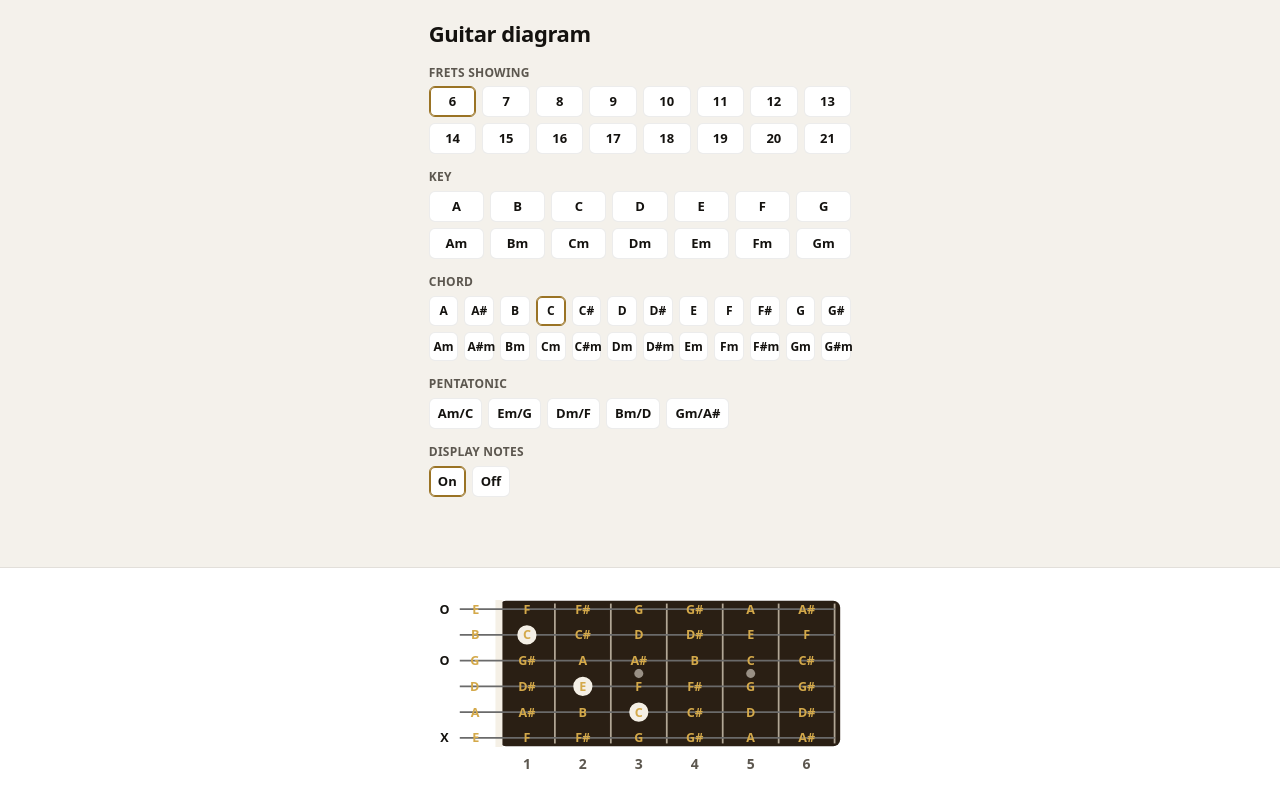
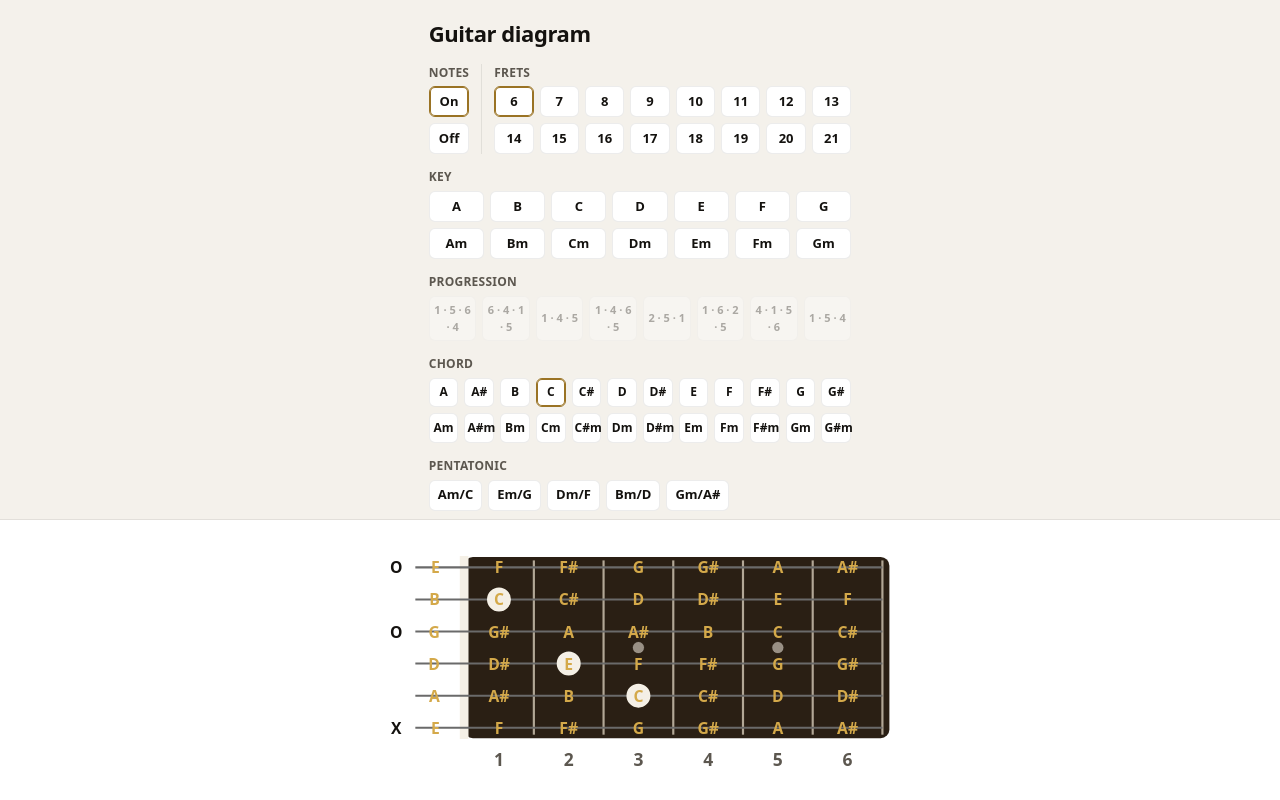
Before and after one commit to maxwellhankner/guitar-practice-app, a React (Vite) app: page / in a window 1280 px wide. Built offline with nearby package versions, Linux system fonts and the light colour scheme.

Commit message:
added progression and fixes

```diff
--- a/src/App.css
+++ b/src/App.css
@@ -6,7 +6,7 @@
 .app-page {
   height: 100%;
   display: grid;
-  grid-template-rows: minmax(0, 1fr) auto;
+  grid-template-rows: minmax(0, 1fr) 35dvh;
   overflow: hidden;
 }
 
@@ -26,8 +26,26 @@
 
 .app-page__diagram {
   min-height: 0;
+  display: flex;
+  align-items: center;
+  justify-content: center;
   padding: 1rem 1.5rem 1.25rem;
   background: var(--card-bg);
+  overflow-x: auto;
+  overflow-y: hidden;
+  scrollbar-width: none;
+}
+
+.app-page__diagram::-webkit-scrollbar {
+  display: none;
+}
+
+.app-page__diagram-stage {
+  height: 100%;
+  display: flex;
+  align-items: center;
+  justify-content: center;
+  flex-shrink: 0;
 }
 
 .app-page__inner {
@@ -56,6 +74,45 @@
   gap: 0.3rem;
 }
 
+.diagram-notes-frets {
+  display: flex;
+  align-items: stretch;
+  gap: 0.75rem;
+}
+
+.diagram-notes-frets__divider {
+  width: 1px;
+  align-self: stretch;
+  background: var(--card-border);
+  flex-shrink: 0;
+}
+
+.diagram-notes-frets__notes {
+  display: flex;
+  flex-direction: column;
+  gap: 0.3rem;
+  flex-shrink: 0;
+}
+
+.diagram-notes-toggle {
+  display: flex;
+  flex-direction: column;
+  gap: 0.375rem;
+}
+
+.diagram-notes-toggle .diagram-chord-btn {
+  width: 3.25rem;
+  min-width: 3.25rem;
+}
+
+.diagram-notes-frets__frets {
+  display: flex;
+  flex-direction: column;
+  gap: 0.3rem;
+  flex: 1;
+  min-width: 0;
+}
+
 .diagram-label {
   margin: 0;
   font-size: 0.75rem;
@@ -81,6 +138,17 @@
   display: grid;
   grid-template-columns: repeat(7, 1fr);
   gap: 0.375rem;
+}
+
+.diagram-progression-grid {
+  display: grid;
+  grid-template-columns: repeat(8, 1fr);
+  gap: 0.375rem;
+}
+
+.diagram-progression-grid .diagram-chord-btn {
+  font-size: 0.6875rem;
+  padding-inline: 0.125rem;
 }
 
 .diagram-chord-select-grid {
@@ -126,7 +194,9 @@
 }
 
 .diagram-fret-grid .diagram-chord-btn,
+.diagram-notes-toggle .diagram-chord-btn,
 .diagram-key-select-grid .diagram-chord-btn,
+.diagram-progression-grid .diagram-chord-btn,
 .diagram-chord-in-key .diagram-chord-btn,
 .diagram-chord-select-grid .diagram-chord-btn {
   width: 100%;
--- a/src/components/Fretboard/Fretboard.module.css
+++ b/src/components/Fretboard/Fretboard.module.css
@@ -17,15 +17,16 @@
   --fb-position-bar: #f5f0e6;
   --fb-inlay: rgba(255, 248, 235, 0.52);
   --fb-inlay-edge: rgba(255, 255, 255, 0.18);
-  width: 100%;
-  max-width: 100%;
+  height: 100%;
+  width: fit-content;
+  flex-shrink: 0;
   margin: 0;
 }
 
 .svg {
   display: block;
-  width: 100%;
-  height: auto;
+  height: 100%;
+  width: auto;
   vertical-align: middle;
   border-radius: 0.5rem;
 }
--- a/src/components/Fretboard/Fretboard.tsx
+++ b/src/components/Fretboard/Fretboard.tsx
@@ -261,6 +261,15 @@ function layoutGeometry(
         markers.push({ x: openMarkerX, y, kind: 'open', key: `o${stringIndex}` })
       }
     })
+  } else {
+    for (let stringIndex = 0; stringIndex < STRINGS; stringIndex++) {
+      markers.push({
+        x: openMarkerX,
+        y: yForString(stringIndex),
+        kind: 'open',
+        key: `o${stringIndex}`,
+      })
+    }
   }
 
   const fretLabels = Array.from({ length: fretCount }, (_, i) => ({
@@ -380,7 +389,7 @@ export function Fretboard({
     scalePattern != null && scalePattern.positions.length > 0
       ? scalePattern.name
       : resolved == null
-        ? 'No chord'
+        ? 'Open strings'
         : (resolved.name ??
           (typeof chord === 'string' ? chord : 'Custom chord'))
 
--- /dev/null
+++ b/src/components/Fretboard/progressions.ts
@@ -0,0 +1,72 @@
+import { type ChordPresetId } from './chords'
+import {
+  KEY_MAJOR_IDS,
+  KEY_MINOR_IDS,
+  chordsInKeyOrder,
+  type KeyId,
+} from './keys'
+
+export const PROGRESSION_IDS = [
+  'p1',
+  'p2',
+  'p3',
+  'p4',
+  'p5',
+  'p6',
+  'p7',
+  'p8',
+] as const
+
+export type ProgressionId = (typeof PROGRESSION_IDS)[number]
+
+export type ProgressionDef = {
+  id: ProgressionId
+  /** Button label, e.g. "1 · 5 · 6 · 4" */
+  label: string
+  /** Diatonic scale degrees (1 = tonic … 7 = leading tone). */
+  degrees: readonly number[]
+}
+
+export const PROGRESSIONS: Record<ProgressionId, ProgressionDef> = {
+  p1: { id: 'p1', label: '1 · 5 · 6 · 4', degrees: [1, 5, 6, 4] },
+  p2: { id: 'p2', label: '6 · 4 · 1 · 5', degrees: [6, 4, 1, 5] },
+  p3: { id: 'p3', label: '1 · 4 · 5', degrees: [1, 4, 5] },
+  p4: { id: 'p4', label: '1 · 4 · 6 · 5', degrees: [1, 4, 6, 5] },
+  p5: { id: 'p5', label: '2 · 5 · 1', degrees: [2, 5, 1] },
+  p6: { id: 'p6', label: '1 · 6 · 2 · 5', degrees: [1, 6, 2, 5] },
+  p7: { id: 'p7', label: '4 · 1 · 5 · 6', degrees: [4, 1, 5, 6] },
+  p8: { id: 'p8', label: '1 · 5 · 4', degrees: [1, 5, 4] },
+}
+
+const ALL_KEY_IDS = [...KEY_MAJOR_IDS, ...KEY_MINOR_IDS] as const
+
+function chordForDegree(
+  keyId: KeyId,
+  degree: number,
+): ChordPresetId {
+  const inKey = chordsInKeyOrder(keyId)
+  const chordId = inKey[degree - 1]
+  if (chordId == null) {
+    throw new Error(`Key ${keyId}: no chord for degree ${degree}`)
+  }
+  return chordId
+}
+
+function assertProgressions(): void {
+  for (const keyId of ALL_KEY_IDS) {
+    for (const progressionId of PROGRESSION_IDS) {
+      chordsForProgression(keyId, progressionId)
+    }
+  }
+}
+
+/** Chords for a progression in the given key, in progression order. */
+export function chordsForProgression(
+  keyId: KeyId,
+  progressionId: ProgressionId,
+): ChordPresetId[] {
+  const { degrees } = PROGRESSIONS[progressionId]
+  return degrees.map((degree) => chordForDegree(keyId, degree))
+}
+
+assertProgressions()
--- a/src/pages/HomePage.tsx
+++ b/src/pages/HomePage.tsx
@@ -5,16 +5,20 @@ import {
   CHORD_MINOR_IDS,
   Fretboard,
   chordsInKeyOrder,
+  chordsForProgression,
   isChordInKey,
   chordRomanNumeral,
   KEY_DEFS,
   KEY_MAJOR_IDS,
   KEY_MINOR_IDS,
+  PROGRESSIONS,
+  PROGRESSION_IDS,
   PENTATONIC_KEYS,
   PENTATONIC_KEY_IDS,
   pentatonicPatternForWindow,
   type ChordPresetId,
   type KeyId,
+  type ProgressionId,
   type PentatonicKeyId,
 } from '../components/Fretboard'
 
@@ -33,6 +37,14 @@ export function HomePage() {
   })
   const [displayNotes, setDisplayNotes] = useState(true)
   const [selectedKey, setSelectedKey] = useState<KeyId | null>(null)
+  const [selectedProgression, setSelectedProgression] =
+    useState<ProgressionId | null>(null)
+
+  useEffect(() => {
+    if (selectedKey == null) {
+      setSelectedProgression(null)
+    }
+  }, [selectedKey])
 
   useEffect(() => {
     if (
@@ -45,20 +57,34 @@ export function HomePage() {
     setSelection(null)
   }, [selectedKey, selection])
 
+  const visibleChordIds = useMemo(() => {
+    if (selectedKey == null) {
+      return [...CHORD_MAJOR_IDS, ...CHORD_MINOR_IDS]
+    }
+    if (selectedProgression != null) {
+      return chordsForProgression(selectedKey, selectedProgression)
+    }
+    return chordsInKeyOrder(selectedKey)
+  }, [selectedKey, selectedProgression])
+
+  useEffect(() => {
+    if (
+      selectedKey == null ||
+      selectedProgression == null ||
+      selection?.kind !== 'chord' ||
+      visibleChordIds.includes(selection.id)
+    ) {
+      return
+    }
+    setSelection(null)
+  }, [selectedKey, selectedProgression, selection, visibleChordIds])
+
   const scalePattern = useMemo(() => {
     if (selection?.kind !== 'pentatonic') {
       return null
     }
     return pentatonicPatternForWindow(selection.key, fretCount)
   }, [selection, fretCount])
-
-  const visibleChordIds = useMemo(
-    () =>
-      selectedKey != null
-        ? chordsInKeyOrder(selectedKey)
-        : [...CHORD_MAJOR_IDS, ...CHORD_MINOR_IDS],
-    [selectedKey],
-  )
 
   return (
     <main className="app-page">
@@ -71,9 +97,50 @@ export function HomePage() {
             Guitar diagram
           </h1>
           <div className="diagram-controls">
-            <div className="diagram-field">
+            <div className="diagram-field diagram-field--notes-frets">
+              <div className="diagram-notes-frets">
+                <div className="diagram-notes-frets__notes">
+                  <p className="diagram-label" id={`${baseId}-notes-label`}>
+                    Notes
+                  </p>
+                  <div
+                    className="diagram-notes-toggle"
+                    role="group"
+                    aria-labelledby={`${baseId}-notes-label`}
+                  >
+                    <button
+                      type="button"
+                      className={
+                        displayNotes
+                          ? 'diagram-chord-btn diagram-chord-btn--selected'
+                          : 'diagram-chord-btn'
+                      }
+                      aria-pressed={displayNotes}
+                      onClick={() => setDisplayNotes(true)}
+                    >
+                      On
+                    </button>
+                    <button
+                      type="button"
+                      className={
+                        !displayNotes
+                          ? 'diagram-chord-btn diagram-chord-btn--selected'
+                          : 'diagram-chord-btn'
+                      }
+                      aria-pressed={!displayNotes}
+                      onClick={() => setDisplayNotes(false)}
+                    >
+                      Off
+                    </button>
+                  </div>
+                </div>
+                <div
+                  className="diagram-notes-frets__divider"
+                  aria-hidden
+                />
+                <div className="diagram-notes-frets__frets">
                   <p className="diagram-label" id={`${baseId}-frets-label`}>
-                Frets showing
+                    Frets
                   </p>
                   <div
                     className="diagram-chord-grid diagram-fret-grid"
@@ -98,6 +165,8 @@ export function HomePage() {
                         </button>
                       )
                     })}
+                  </div>
+                </div>
               </div>
             </div>
 
@@ -126,6 +195,48 @@ export function HomePage() {
                       title={def.name}
                       onClick={() =>
                         setSelectedKey((cur) => (cur === keyId ? null : keyId))
+                      }
+                    >
+                      {def.label}
+                    </button>
+                  )
+                })}
+              </div>
+            </div>
+
+            <div className="diagram-field">
+              <p className="diagram-label" id={`${baseId}-progression-label`}>
+                Progression
+              </p>
+              <div
+                className="diagram-chord-grid diagram-progression-grid"
+                role="group"
+                aria-labelledby={`${baseId}-progression-label`}
+              >
+                {PROGRESSION_IDS.map((progressionId) => {
+                  const def = PROGRESSIONS[progressionId]
+                  const selected = selectedProgression === progressionId
+                  const disabled = selectedKey == null
+                  return (
+                    <button
+                      key={progressionId}
+                      type="button"
+                      className={
+                        selected
+                          ? 'diagram-chord-btn diagram-chord-btn--selected'
+                          : 'diagram-chord-btn'
+                      }
+                      aria-pressed={selected}
+                      disabled={disabled}
+                      title={
+                        disabled
+                          ? 'Select a key first'
+                          : `${def.label} in ${KEY_DEFS[selectedKey!].name}`
+                      }
+                      onClick={() =>
+                        setSelectedProgression((cur) =>
+                          cur === progressionId ? null : progressionId,
+                        )
                       }
                     >
                       {def.label}
@@ -266,48 +377,12 @@ export function HomePage() {
                 })}
               </div>
             </div>
-
-            <div className="diagram-field">
-              <p className="diagram-label" id={`${baseId}-notes-label`}>
-                Display notes
-              </p>
-              <div
-                className="diagram-chord-grid"
-                role="group"
-                aria-labelledby={`${baseId}-notes-label`}
-              >
-                <button
-                  type="button"
-                  className={
-                    displayNotes
-                      ? 'diagram-chord-btn diagram-chord-btn--selected'
-                      : 'diagram-chord-btn'
-                  }
-                  aria-pressed={displayNotes}
-                  onClick={() => setDisplayNotes(true)}
-                >
-                  On
-                </button>
-                <button
-                  type="button"
-                  className={
-                    !displayNotes
-                      ? 'diagram-chord-btn diagram-chord-btn--selected'
-                      : 'diagram-chord-btn'
-                  }
-                  aria-pressed={!displayNotes}
-                  onClick={() => setDisplayNotes(false)}
-                >
-                  Off
-                </button>
-              </div>
-            </div>
           </div>
         </div>
       </section>
 
       <section className="app-page__diagram" aria-label="Fretboard preview">
-        <div className="app-page__inner">
+        <div className="app-page__diagram-stage">
           <Fretboard
             chord={selection?.kind === 'chord' ? selection.id : null}
             scalePattern={scalePattern}
```
Also changed, not shown: cspell.json (added, +16 -0 lines), src/components/Fretboard/index.ts (+7 -0 lines), 1 other file (tests, documents, lock files or other folders). Lines whose indentation alone changed are shown as unchanged.
